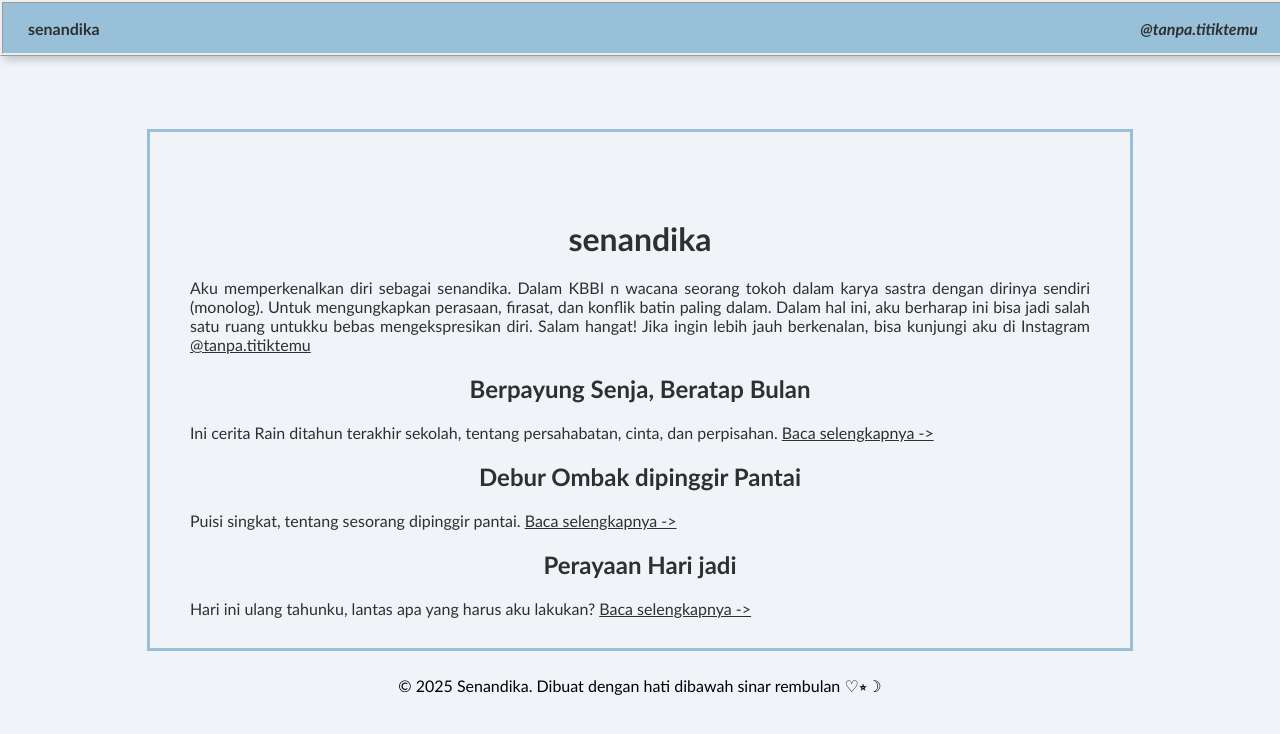
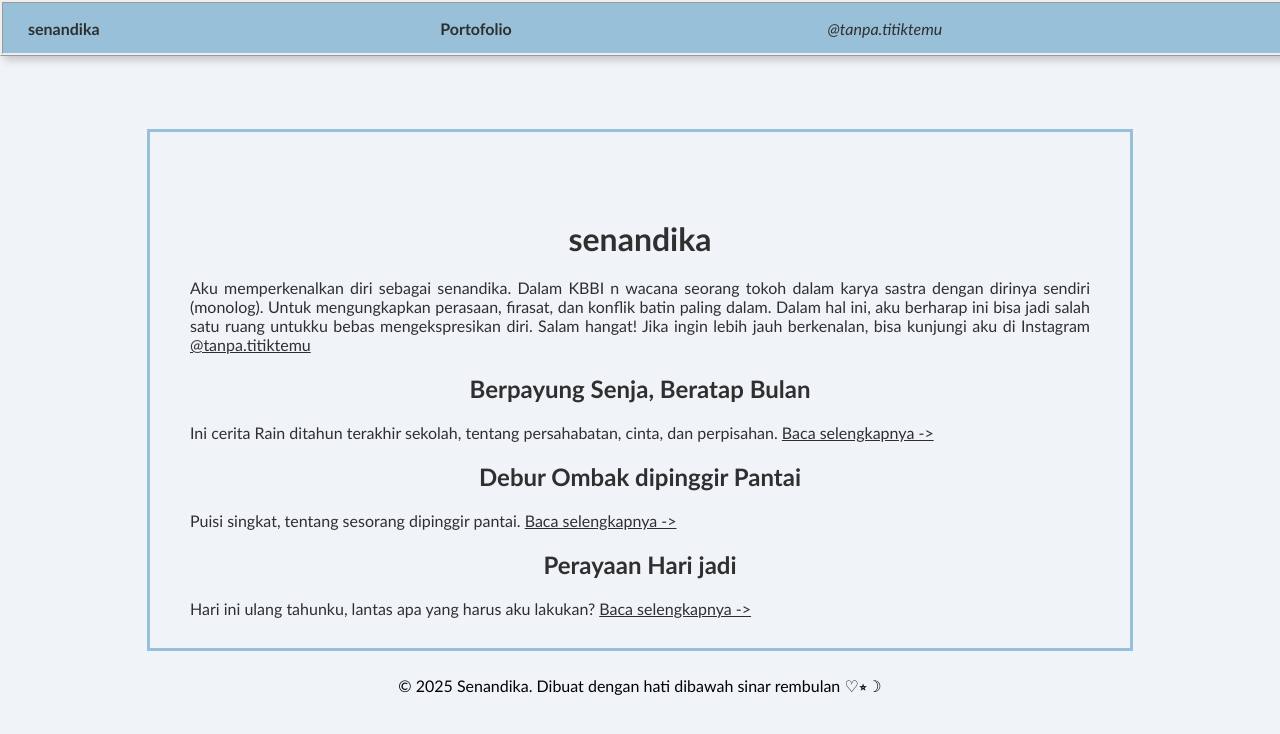
Before and after one commit to muthi77/tanpa.titiktemu, a plain HTML site: page index.html in a window 1280 px wide. Drawn offline with Linux system fonts and the light colour scheme.

Commit message:
Update index.html

```diff
--- a/index.html
+++ b/index.html
@@ -9,7 +9,7 @@
   <body>
     <div class="navigasi">
       <p><a href="index.html">senandika</a></p>
-      <p>
+      <p><a href="https://muthi77.github.io/portofolio_muthi/">Portofolio</a></p>
         <a href="https://instagram.com/tanpa.titiktemu"
           ><i>@tanpa.titiktemu</i></a
         >
```
